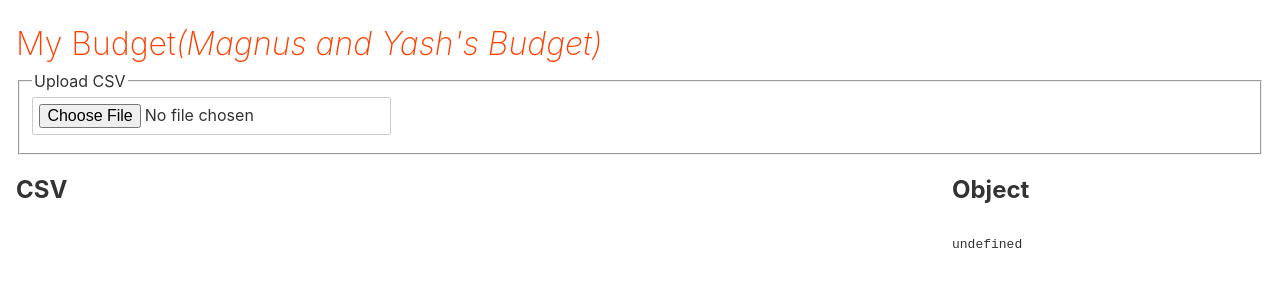
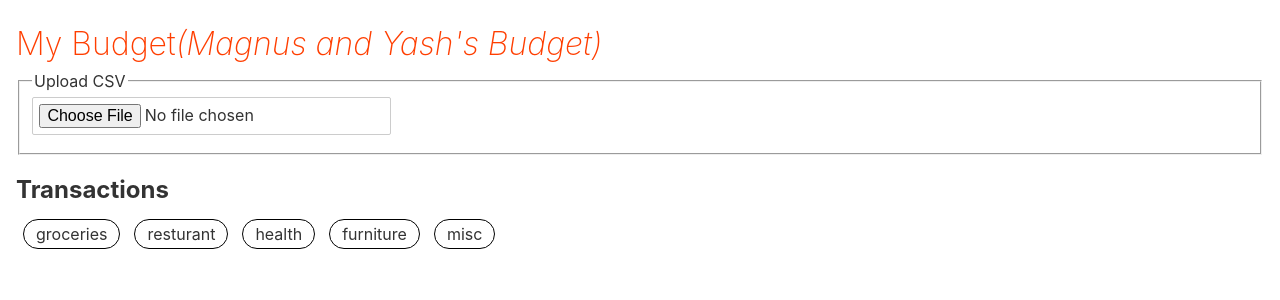
Before and after one commit to Magnus93/my-budget, a Svelte app: page / in a window 1280 px wide. Shown: the top 300 px of the page. Built offline with nearby package versions, Linux system fonts and the light colour scheme.

Commit message:
Add categories

```diff
--- a/src/App.svelte
+++ b/src/App.svelte
@@ -4,6 +4,13 @@
   let transactions: Record<string, any>[];
   let filteredTransactions: Record<string, any>[];
   let headers: string[];
+  const categories: {name: string, color?: string}[] = [
+    {name: "groceries", color: "#330033"},
+    {name: "resturant", color: "#330033"},
+    {name: "health", color: "#330033"},
+    {name: "furniture", color: "#330033"},
+    {name: "misc", color: "#330033"},
+  ]
 
   function handleFileSelected(event: any) {
     const files = event.target.files
@@ -55,8 +62,12 @@
 	  }}>
   </fieldset>
   <div>
-    <h2>CSV</h2>
-    <h2>Object</h2>
+    <h2>Transactions</h2>
+    <div>
+      {#each categories as g}
+        <span class="category">{g.name}</span>
+      {/each}
+    </div>
     <table>
       <thead>
         <tr>
@@ -81,7 +92,6 @@
 
       </thead>
     </table>
-    <pre>{JSON.stringify(transactions, undefined, 2)}</pre>
   </div>
 </main>
 
@@ -93,7 +103,7 @@
 	}
   main > div {
     display: grid;
-    grid-template-columns: 3fr 1fr;
+    /* grid-template-columns: 3fr 1fr; */
   }
   input[type="text"] {
     max-width: 10rem;
@@ -107,7 +117,12 @@
   tr:hover {
     outline: 1px solid blue;
   }
-
+  .category {
+    padding: 0.25em 0.75em;
+    margin: 0 0.5em;
+    outline: 1px solid black;
+    border-radius: 1rem;
+  }
 	h1 {
 		color: #ff3e00;
 		font-size: 2rem;
```
